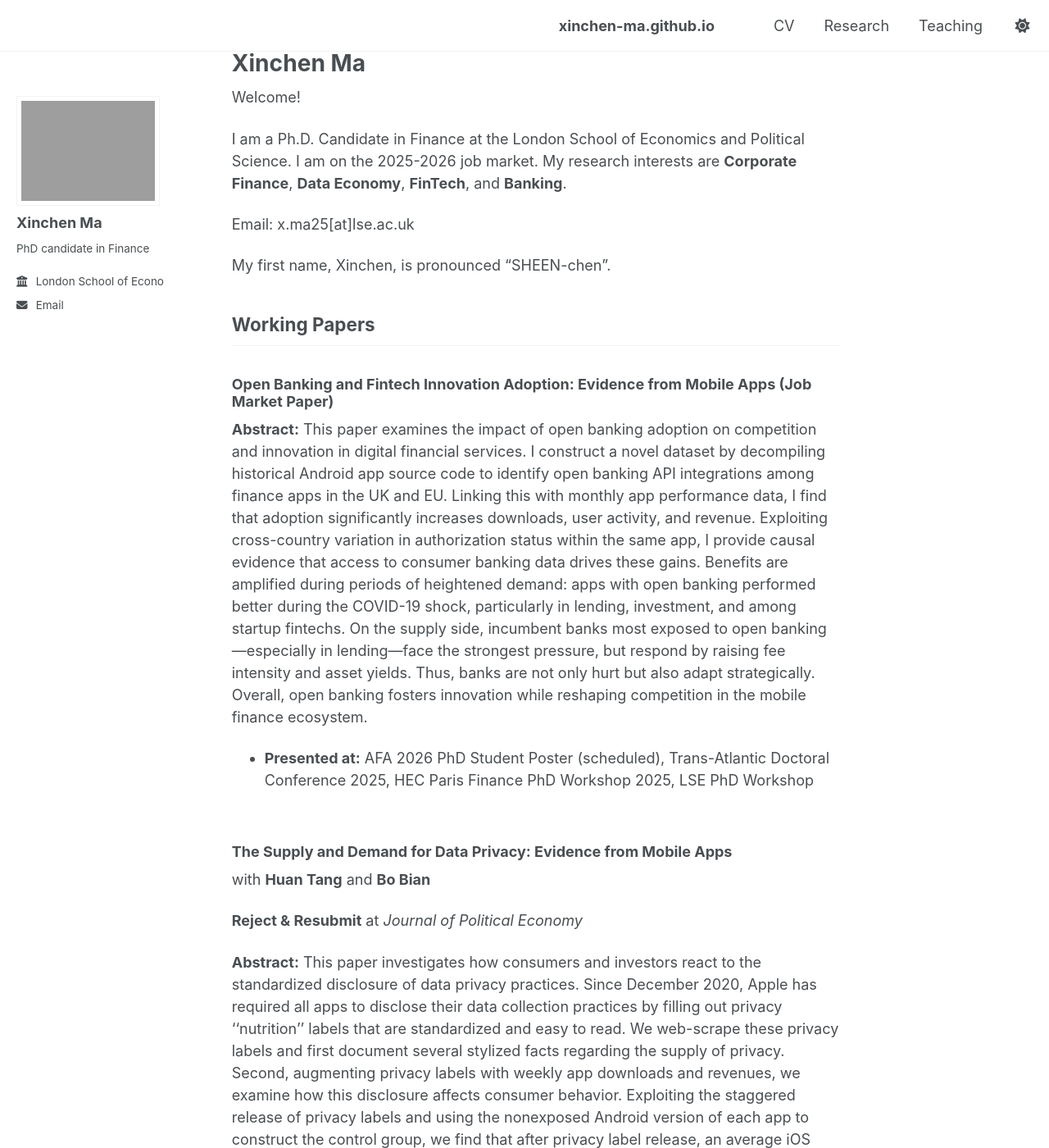
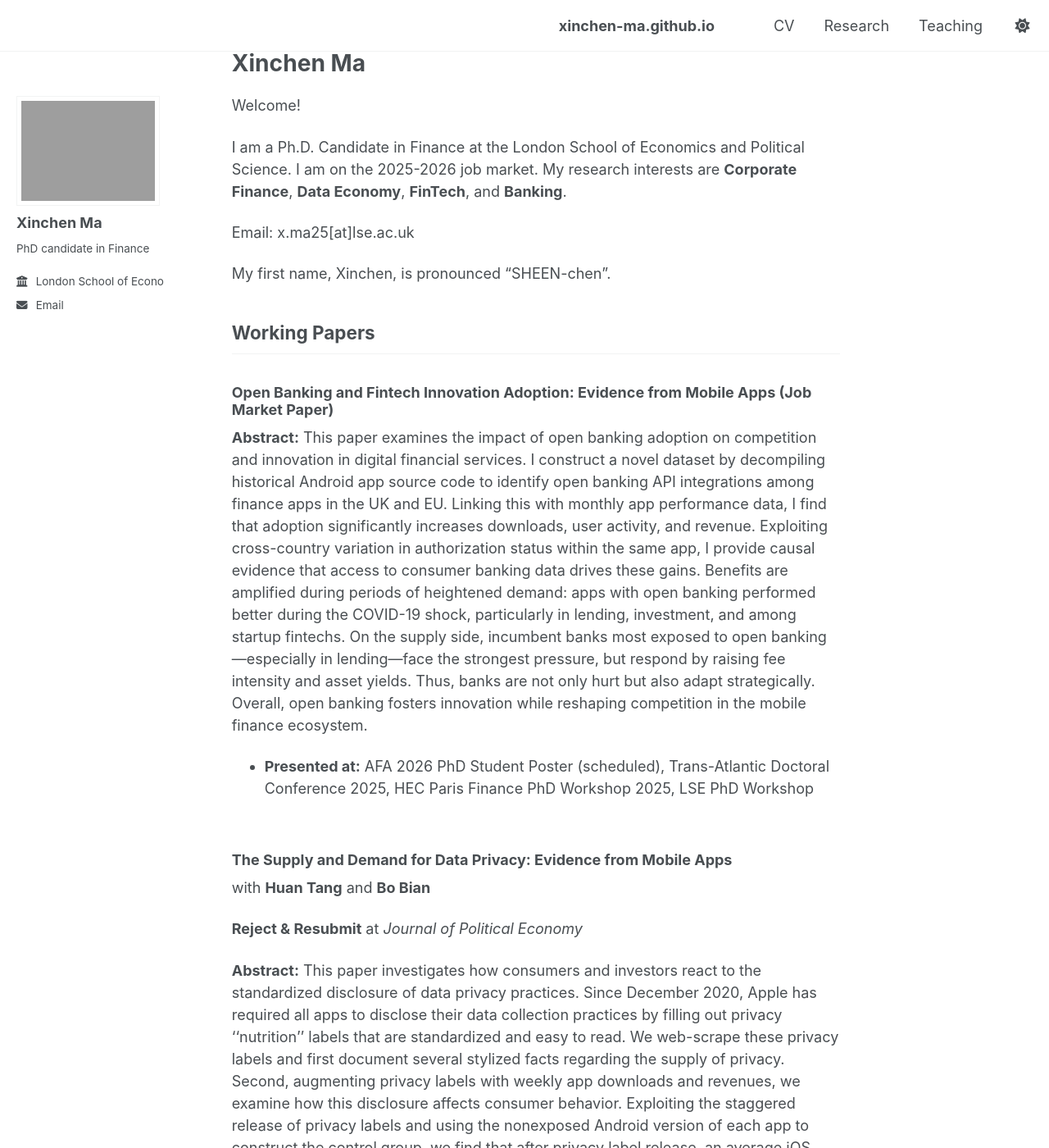
Before and after one commit to xinchen-ma/xinchen-ma.github.io, a Jekyll site: the page built from index.md, in a window 1280 px wide and 1400 px high. Shown: the whole window at 82% size. Built offline with Jekyll 4.4.1, drawn with Linux system fonts in a browser that asks for light colours; a script that is not in the unit is left out.

Commit message:
Update main.scss

```diff
--- a/assets/css/main.scss
+++ b/assets/css/main.scss
@@ -87,9 +87,9 @@ body .page__inner-wrap,
 }
 
 
-// .page__content {
-//   padding-top: 60px !important; /* Adjust the value as needed */
-// }
+.page__content {
+  padding-top: 10px !important; /* Adjust the value as needed */
+}
 
 // /* Or target the first element specifically */
 // .page__content > p:first-child {
```
